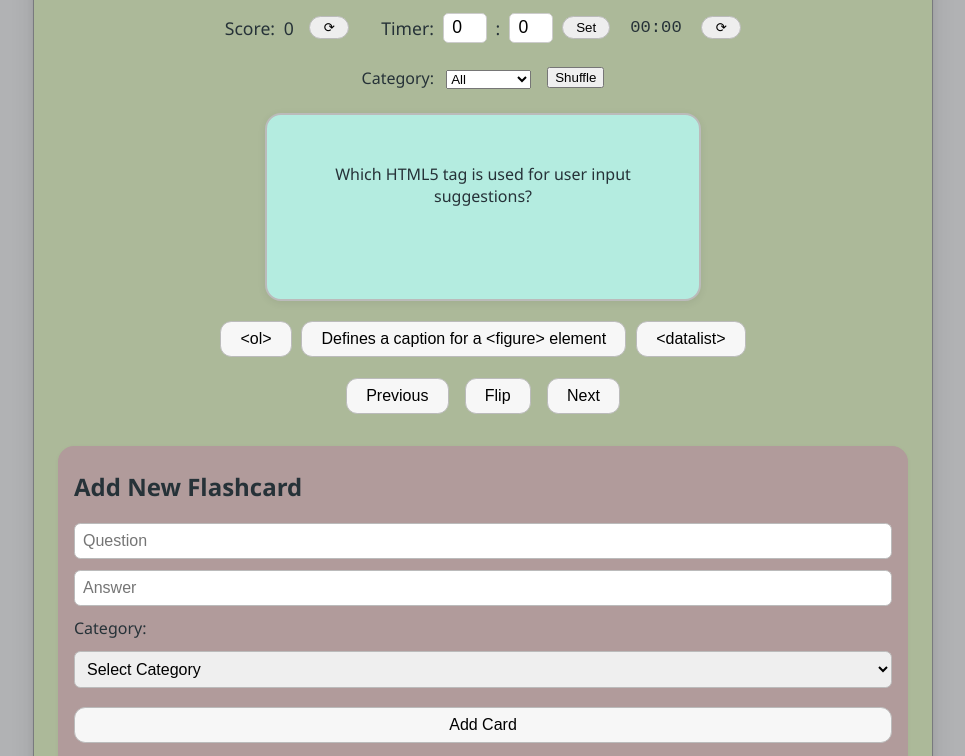
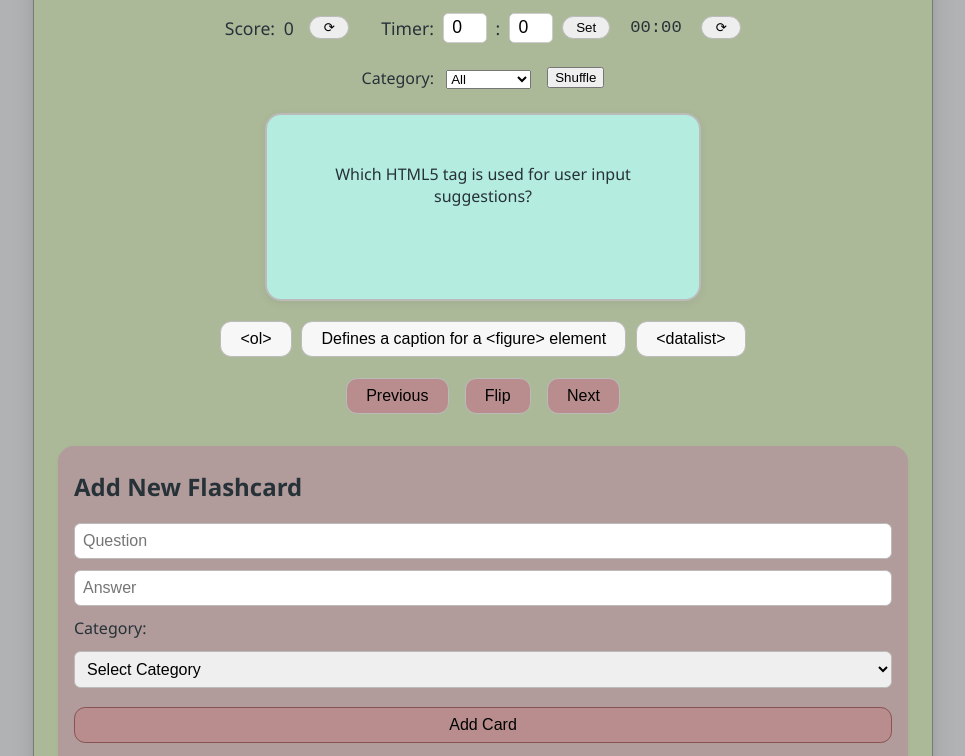
Before and after one commit to Sandhya80/Flashcard-Quizzes, a plain HTML site: page index.html in a window 1280 px wide. Shown: the part 186-942 px from the top of the page, without its empty margins (157-1122 px from the left). Drawn offline with Linux system fonts and the light colour scheme.

Commit message:
button style and color changed

```diff
--- a/style.css
+++ b/style.css
@@ -197,14 +197,14 @@ body.dark-mode .card .back {
   padding: 0.5em 1.2em;
   border-radius: 0.7em;
   border: 1px solid #bbb;
-  background: #f7f7f7;
+  background: #b98d8d;
   cursor: pointer;
   font-size: 1em;
   transition: background 0.2s;
 }
 .controls button:hover, .controls button:focus {
-  background: #b19b9b;
-  outline: 2px solid #bd7c7c;
+  background: #c79f9f;
+  outline: 2px solid #855555;
 }
 
 /* Forms Section - stacked vertically */
@@ -239,8 +239,8 @@ body.dark-mode .card .back {
   margin-top: 0.5em;
   padding: 0.5em 1.2em;
   border-radius: 0.7em;
-  border: 1px solid #bbb;
-  background: #f7f7f7;
+  border: 1px solid #885353;
+  background: #b98d8d;
   cursor: pointer;
   font-size: 1em;
   transition: background 0.2s;
```
